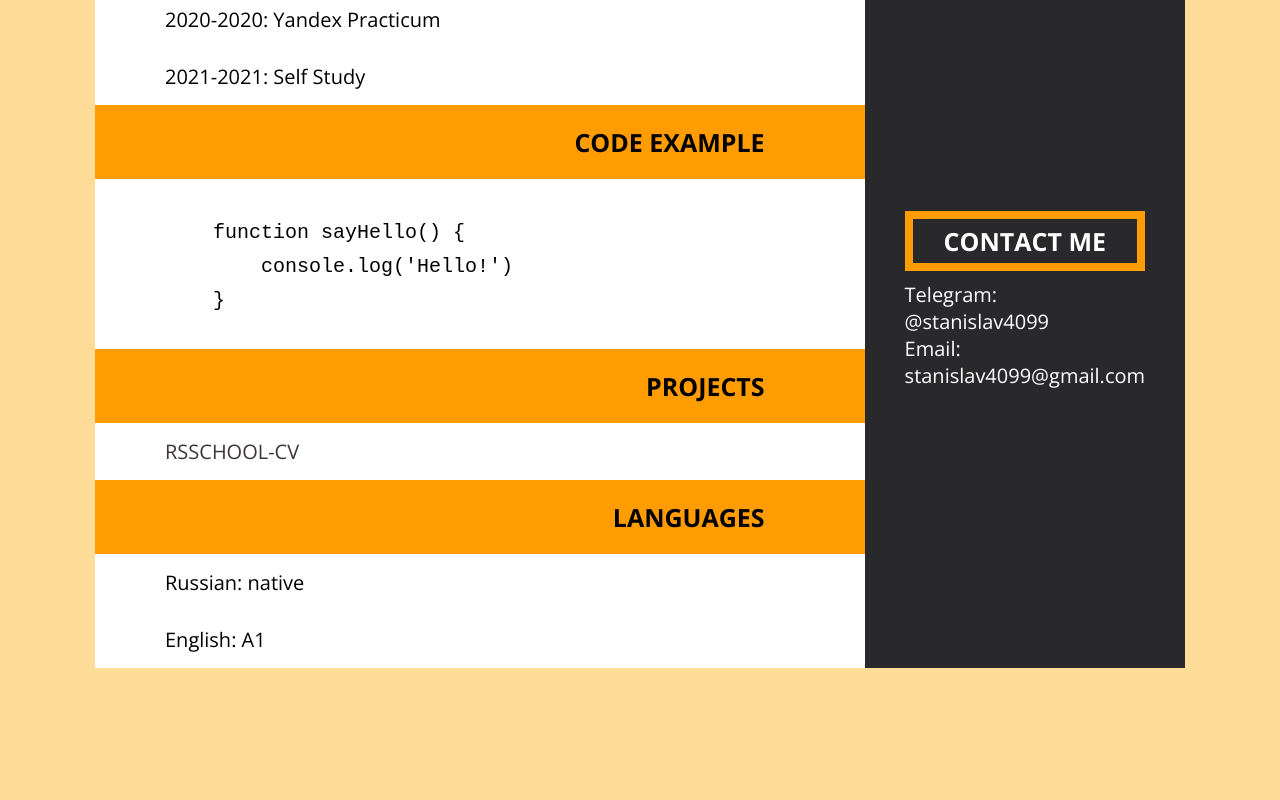
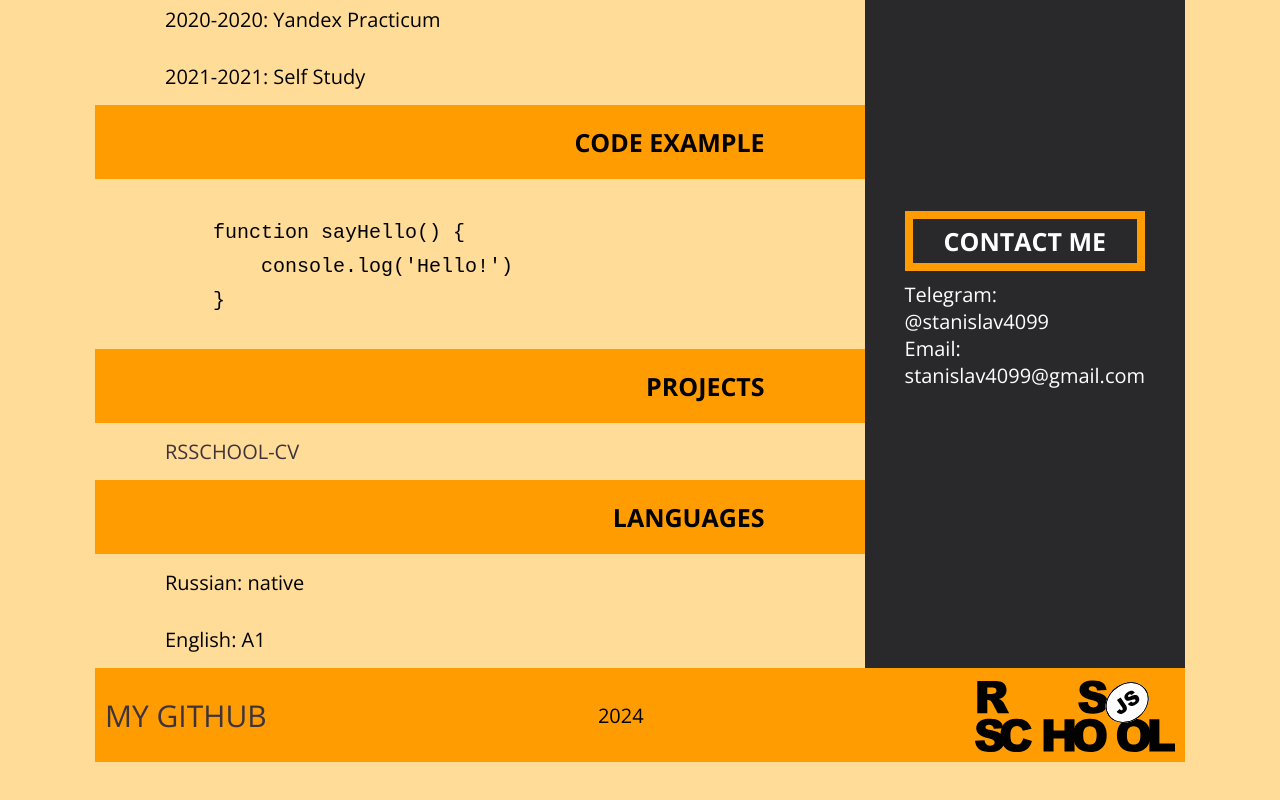
Before and after one commit to stani4099/rsschool-cv, a plain HTML site: page index.html in a window 1280 px wide. Shown: the part 1050-1850 px from the top of the page. Before the commit the page ends 1788 px from the top, so only its background shows below. Drawn offline with nearby package versions, Linux system fonts and the light colour scheme.

Commit message:
feat: add footer

```diff
--- a/index.html
+++ b/index.html
@@ -96,6 +96,16 @@
             </div>
         </div>
     </main>
+    <footer class="footer">
+        <div class="wrapper">
+            <div class="flex-container flex-footer">
+                <a class="footer-link" href="https://github.com/stani4099">My GitHub</a>
+                <p>2024</p>
+                <div class="footer-img-wrapper"><a href=" https://rs.school/courses/javascript-ru" target="_blank"><img
+                            src="rsschool-logo.svg" alt="logo"></a></div>
+            </div>
+        </div>
+    </footer>
 
 </body>
 
--- a/style.css
+++ b/style.css
@@ -64,7 +64,6 @@ p {
 }
 
 .wrapper {
-    background-color: #ffff;
     width: 950px;
     margin: 0 auto;
     padding: 0 var(--padding);
@@ -73,6 +72,9 @@ p {
 
 .flex-container {
     display: flex;
+}
+
+.main {
     padding-top: var(--padding);
 }
 
@@ -163,3 +165,16 @@ p {
 code {
     font-size: 20px;
 }
+
+
+.flex-footer {
+    align-items: center;
+    justify-content: space-between;
+    background-color: var(--section-title-color);
+    margin: 0 calc(var(--padding) * -1);
+    padding: 10px;
+}
+
+.footer-img-wrapper {
+    width: 200px;
+}
```
Also changed, not shown: rsschool-logo.svg (added).
